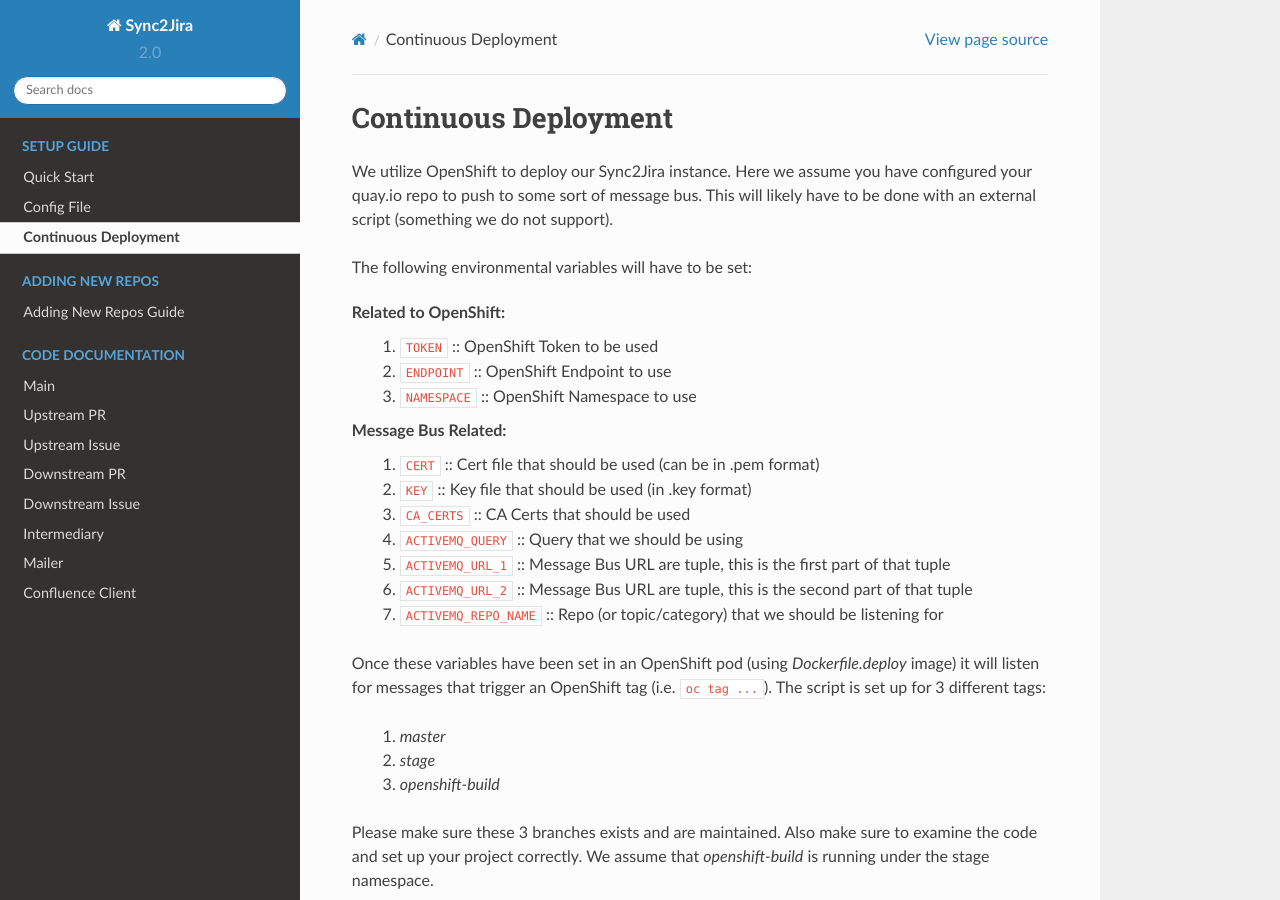
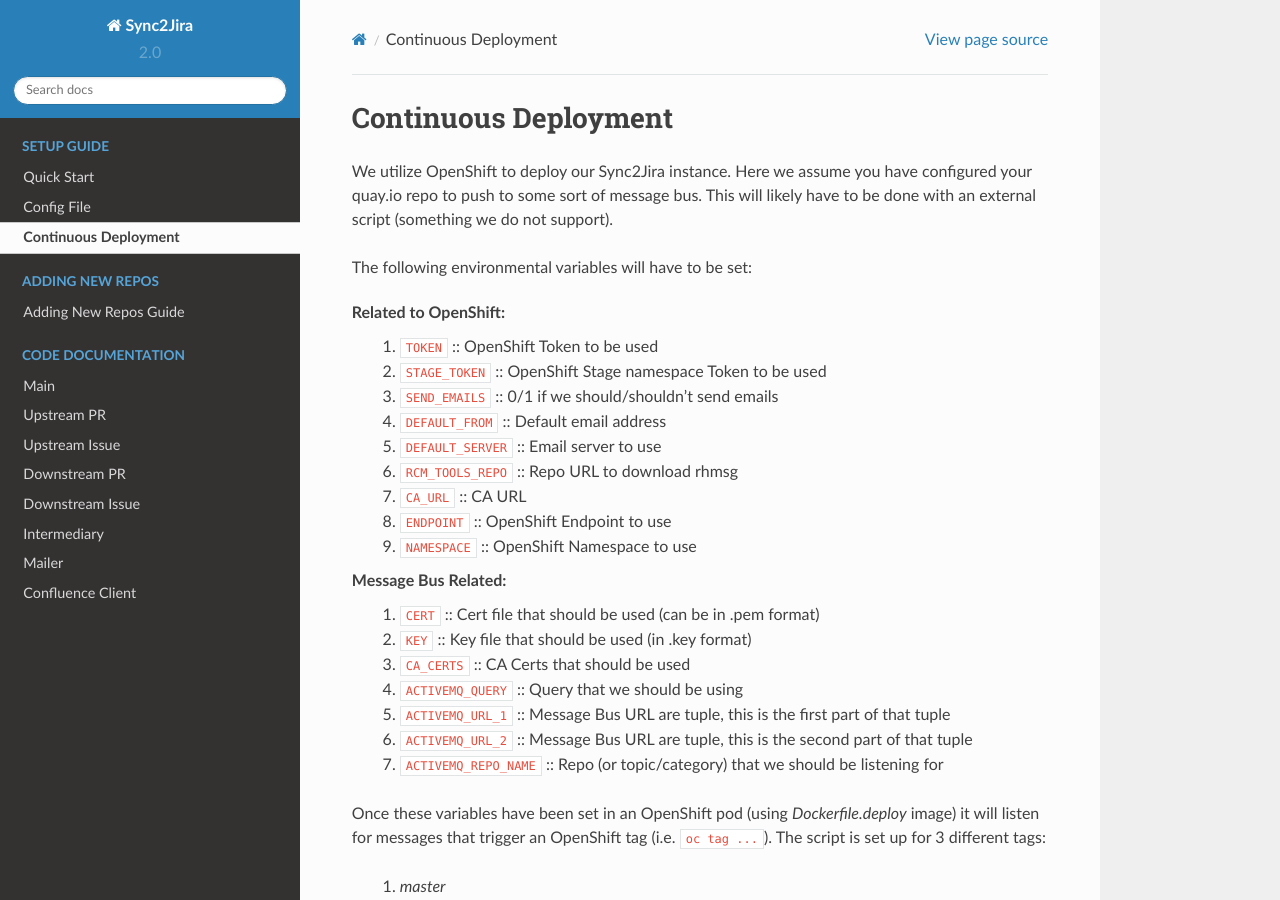
Before and after one commit to release-engineering/Sync2Jira, a Sphinx documentation site: the page built from docs/source/continuous_deployment.rst, in a window 1280 px wide and 900 px high. Built offline with Sphinx 7.4.7 and the Read the Docs theme 2.0.0, drawn with Linux system fonts in a browser that asks for light colours.

Commit message:
Update docs for new vars in openshift cd-deploy

```diff
--- a/docs/source/continuous_deployment.rst
+++ b/docs/source/continuous_deployment.rst
@@ -6,8 +6,14 @@ The following environmental variables will have to be set:
 
 Related to OpenShift:
     1. :code:`TOKEN` :: OpenShift Token to be used
-    2. :code:`ENDPOINT` :: OpenShift Endpoint to use
-    3. :code:`NAMESPACE` :: OpenShift Namespace to use
+    2. :code:`STAGE_TOKEN` :: OpenShift Stage namespace Token to be used
+    3. :code:`SEND_EMAILS` :: 0/1 if we should/shouldn't send emails
+    4. :code:`DEFAULT_FROM` :: Default email address
+    5. :code:`DEFAULT_SERVER` :: Email server to use
+    6. :code:`RCM_TOOLS_REPO` :: Repo URL to download rhmsg
+    7. :code:`CA_URL` :: CA URL
+    8. :code:`ENDPOINT` :: OpenShift Endpoint to use
+    9. :code:`NAMESPACE` :: OpenShift Namespace to use
 Message Bus Related:
     1. :code:`CERT` :: Cert file that should be used (can be in .pem format)
     2. :code:`KEY` :: Key file that should be used (in .key format)
```
Also changed, not shown: 2 other files.
